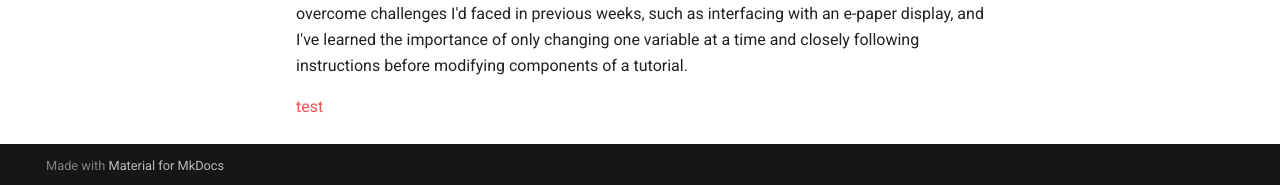
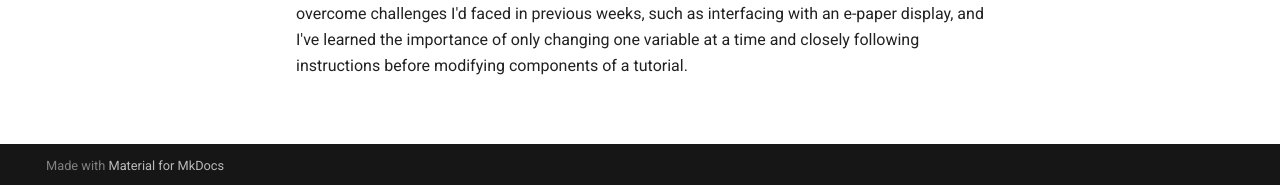
Before and after one commit to adamnstone/DigitalPortfolioWebsite, an MkDocs documentation site: the page built from docs/stem/disability-forewarning-system/project-reflection.md, in a window 1280 px wide and 966 px high. Shown: the part 778-963 px from the top of the window. Built offline with MkDocs 1.6.1 and Material for MkDocs 9.7.7, drawn with Linux system fonts in a browser that asks for light colours; comment, search, counter and statistics services are not loaded.

Commit message:
test removed in project-refleciton.md

```diff
--- a/docs/stem/disability-forewarning-system/project-reflection.md
+++ b/docs/stem/disability-forewarning-system/project-reflection.md
@@ -21,5 +21,3 @@ Here's my [Cuttle Project](https://cuttle.xyz/@AdamStone/Final-Project-Epaper-Di
 ## Reflection
 
 I am proud of my final project and feel that it demonstrates a wide variety of skills I've learned throughout Fab Academy. After finishing an MVP, I also had to to add more features, like a recharging port in the display electronics and an acryllic lid to the electronics case. I was able to overcome challenges I'd faced in previous weeks, such as interfacing with an e-paper display, and I've learned the importance of only changing one variable at a time and closely following instructions before modifying components of a tutorial.
-
-[test](../../assets/zips/disability-forewarning-system/)
```
